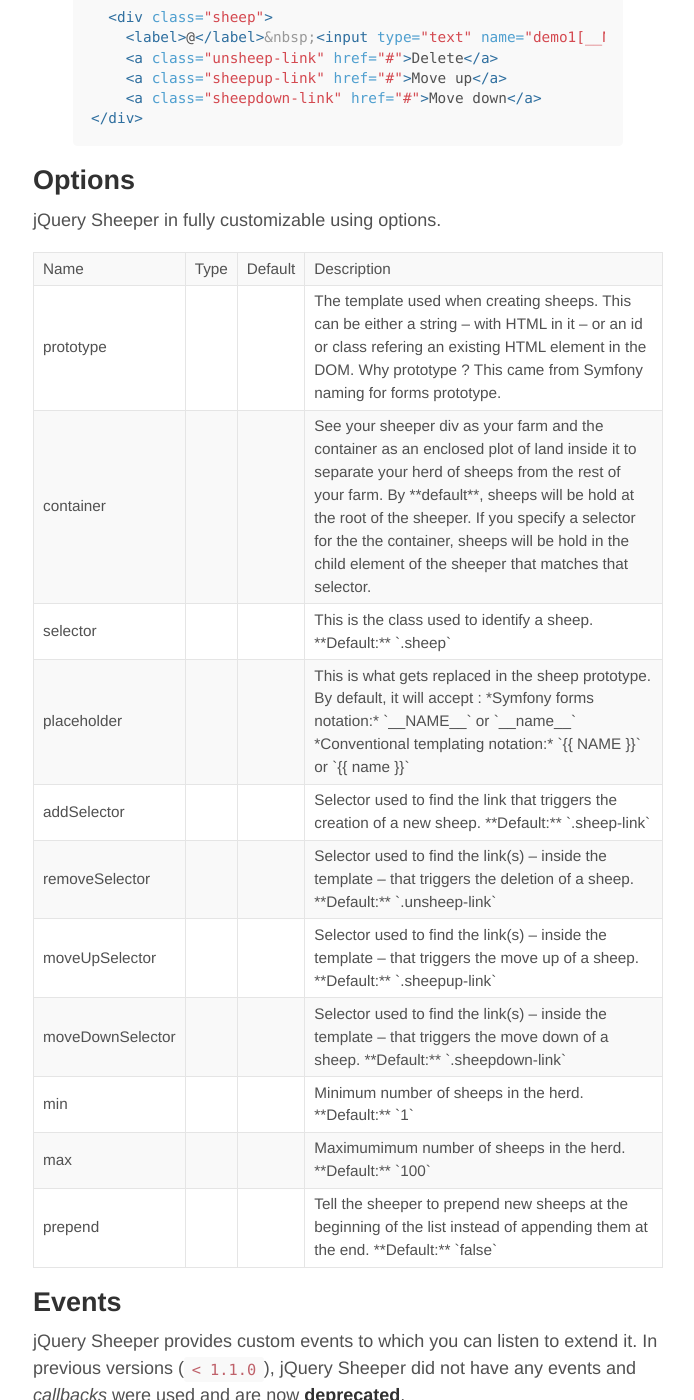
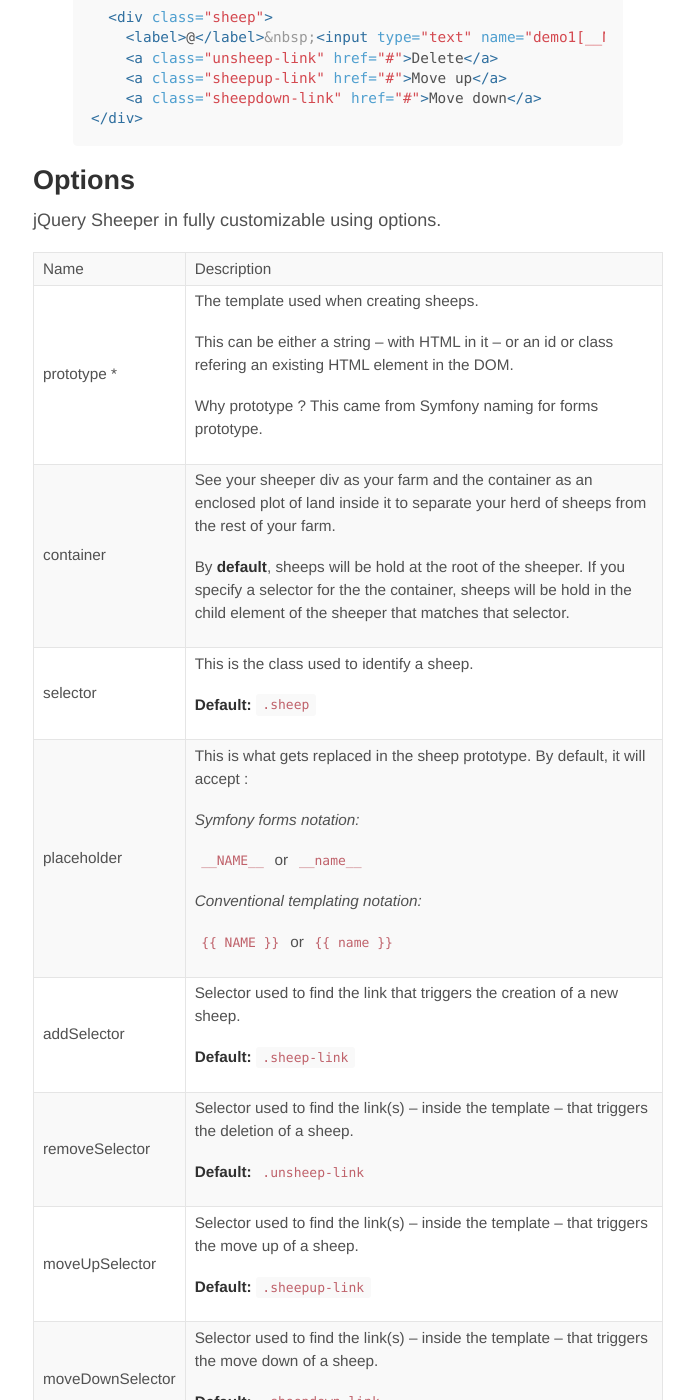
Before and after one commit to adrienrn/jquery-sheeper, a Jekyll site: the page built from docs/index.md, in a window 1280 px wide and 1400 px high, scrolled down 837 px. Shown: the whole window, without its empty margins (292-986 px from the left). Built offline with Jekyll 4.4.1, drawn with Linux system fonts in a browser that asks for light colours; some of the changed text lies outside the part shown.

Commit message:
Docs: update options table formatting

```diff
--- a/docs/index.md
+++ b/docs/index.md
@@ -38,16 +38,17 @@
 <table>
     <tr>
         <td>Name</td>
-        <td>Type</td>
-        <td>Default</td>
         <td>Description</td>
     </tr>
     {% for option in site.data.options %}
         <tr>
-            <td>{{ option.name }}</td>
-            <td>{{ option.type }}</td>
-            <td>{{ option.default }}</td>
-            <td>{{ option.description }}</td>
+            <td>
+                {{ option.name }}
+                {% if option.required == true %}
+                    <span class="text-danger">&#42;</span>
+                {% endif %}
+            </td>
+            <td>{{ option.description|markdownify }}</td>
         </tr>
     {% endfor %}
 </table>
```
